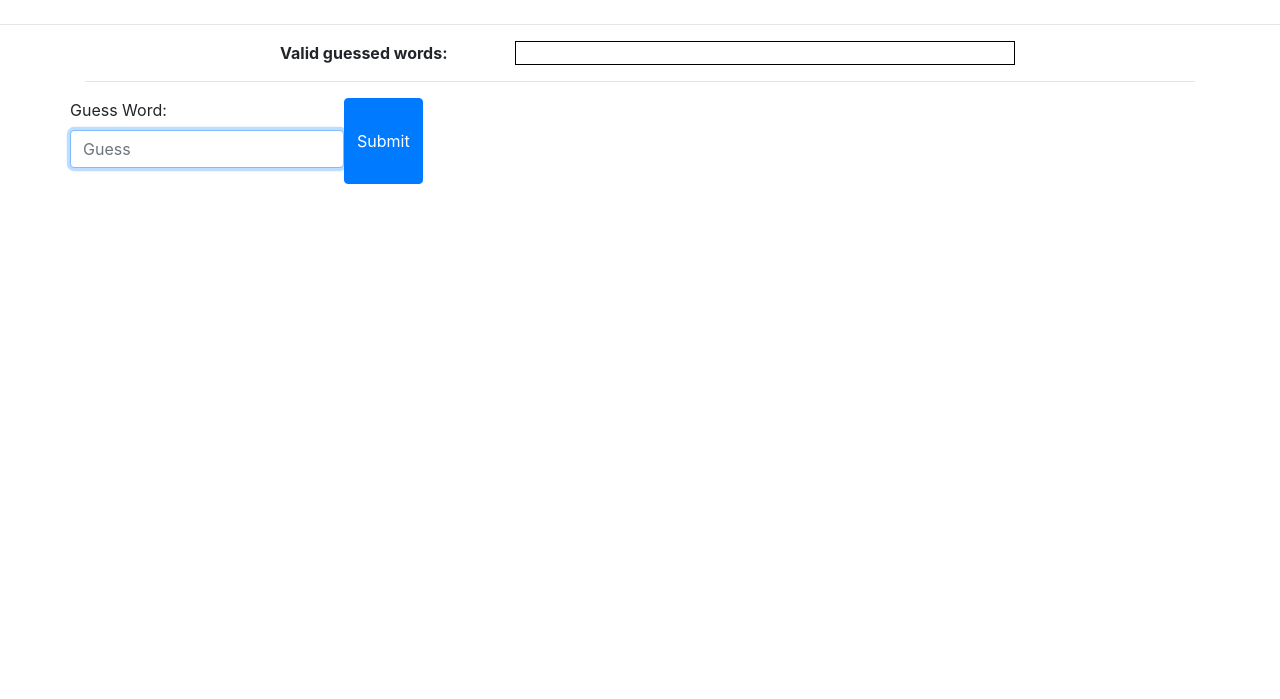
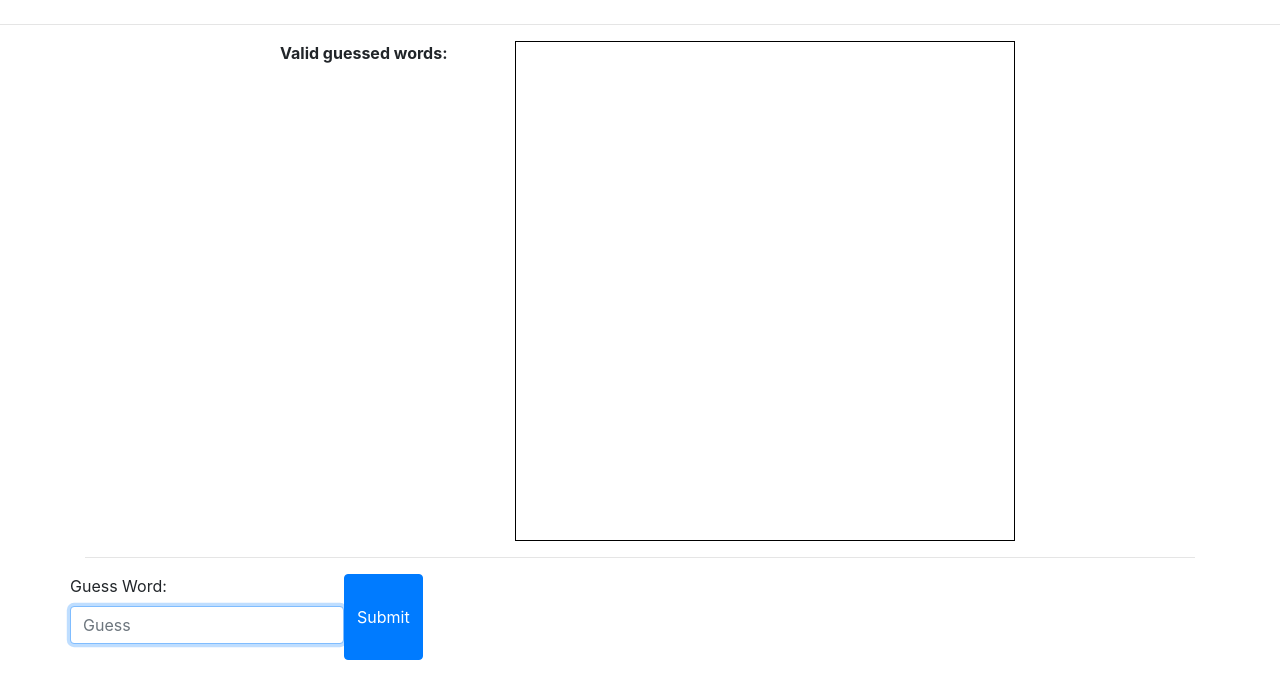
Before and after one commit to Tyler-Yates/scrambled-words, a Python web app: template application/templates/game.html in a window 1280 px wide. Shown: the part 48-747 px from the top of the page. Run offline with Jinja, Linux system fonts and the light colour scheme; the template is opened without the code that fills it, so the values that code supplies are empty.

Commit message:
Support overflow of valid words div

```diff
--- a/application/static/game.css
+++ b/application/static/game.css
@@ -26,9 +26,14 @@
 
 #valid-word-container {
     width: 250px;
+    height: 500px;
     margin-right: 0;
 }
 
 #valid-word-container p {
     margin-bottom: 0;
 }
+
+#valid-words-div {
+    overflow-y: auto;
+}
--- a/application/static/game.js
+++ b/application/static/game.js
@@ -15,7 +15,7 @@ $(document).ready(function () {
             const paragraphNode = document.createElement("P");
             const textNode = document.createTextNode(data.guess.toUpperCase());
             paragraphNode.appendChild(textNode);
-            document.getElementById("valid-word-container").appendChild(paragraphNode);
+            document.getElementById("valid-words-div").appendChild(paragraphNode);
         }
     });
 
--- a/application/templates/game.html
+++ b/application/templates/game.html
@@ -23,7 +23,11 @@
 <div id="button-container" class="container">
     <div class="row">
         <div id="valid-word-container" class="container">
-            <p><strong>Valid guessed words:</strong></p>
+            <div>
+                <p><strong>Valid guessed words:</strong></p>
+            </div>
+            <div id="valid-words-div">
+            </div>
         </div>
         <div id="inner-button-container" class="container">
             {% for tile in game_state.game_tiles %}
```
